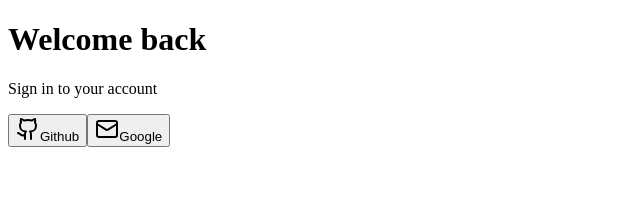
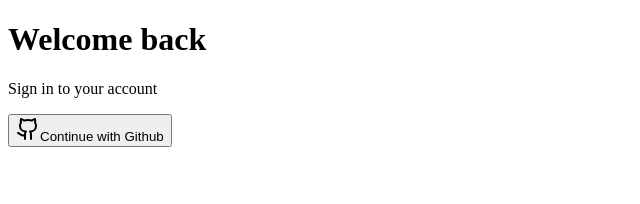
Before and after one commit to pnpaiva/personal-assistant, a Next.js app: page /auth/signin in a window 1280 px wide. Shown: the top 204 px of the page, without its empty margins (0-640 px from the left). Built offline with nearby package versions, Linux system fonts and the light colour scheme.

Commit message:
Update sign-in page to use client components correctly

```diff
--- a/src/app/auth/signin/page.tsx
+++ b/src/app/auth/signin/page.tsx
@@ -1,5 +1,6 @@
 import { Button } from '@/components/ui/button';
-import { Github, Mail } from 'lucide-react';
+import { Github } from 'lucide-react';
+import SignInButtons from './sign-in-buttons';
 
 export default function SignIn() {
   return (
@@ -14,22 +15,7 @@ export default function SignIn() {
           </p>
         </div>
 
-        <div className="grid gap-4">
-          <Button
-            variant="outline"
-            onClick={() => signIn('github')}
-          >
-            <Github className="mr-2 h-4 w-4" />
-            Github
-          </Button>
-          <Button
-            variant="outline"
-            onClick={() => signIn('google')}
-          >
-            <Mail className="mr-2 h-4 w-4" />
-            Google
-          </Button>
-        </div>
+        <SignInButtons />
       </div>
     </div>
   );
--- /dev/null
+++ b/src/app/auth/signin/sign-in-buttons.tsx
@@ -0,0 +1,19 @@
+'use client';
+
+import { Button } from '@/components/ui/button';
+import { Github } from 'lucide-react';
+import { signIn } from 'next-auth/react';
+
+export default function SignInButtons() {
+  return (
+    <div className="grid gap-4">
+      <Button
+        variant="outline"
+        onClick={() => signIn('github', { callbackUrl: '/' })}
+      >
+        <Github className="mr-2 h-4 w-4" />
+        Continue with Github
+      </Button>
+    </div>
+  );
+}
```
